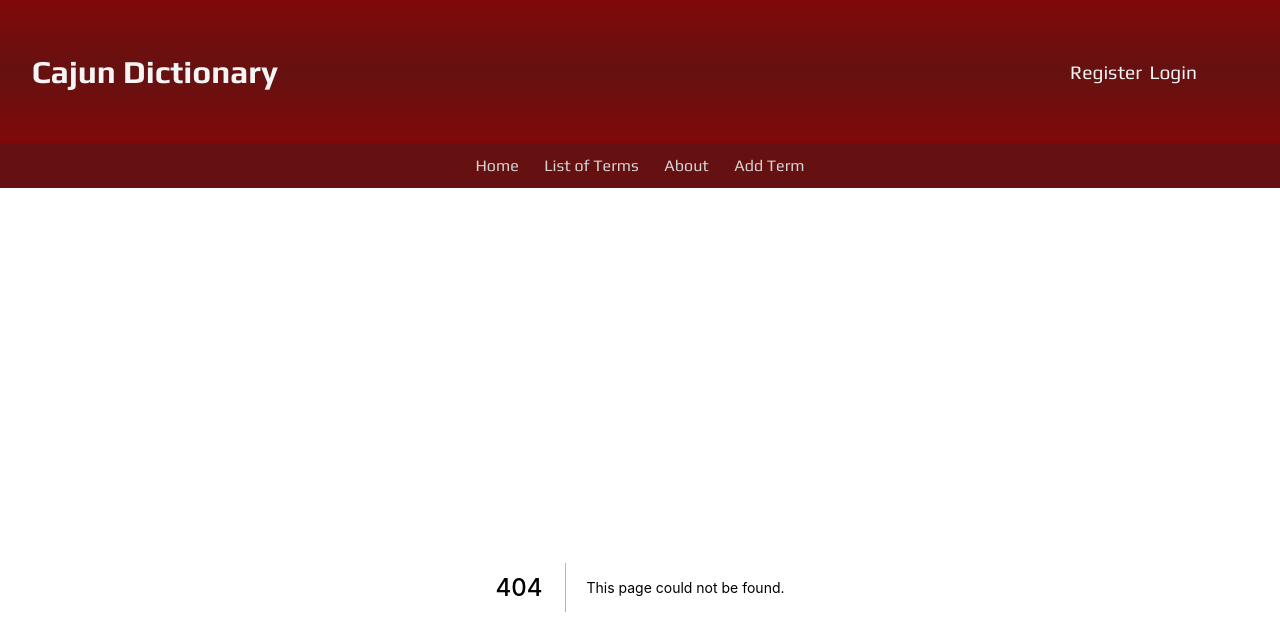
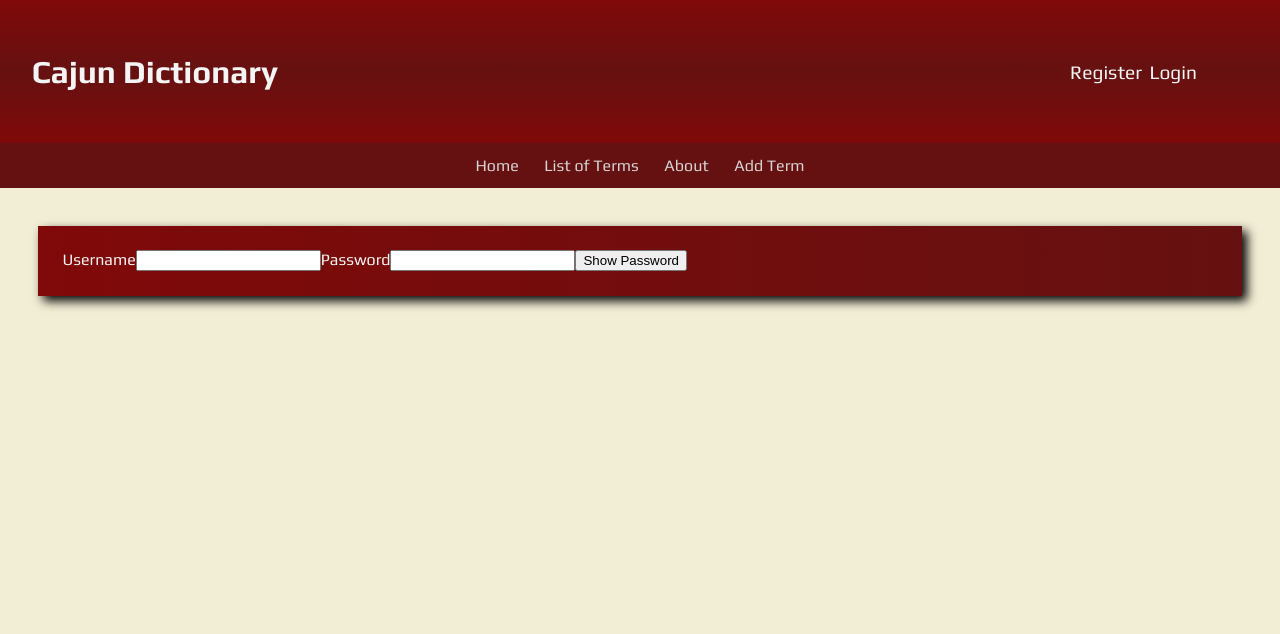
Before and after one commit to ctdupuis/cajun-dictionary, a Next.js app in the folder next-cajun-dictionary/: page /auth in a window 1280 px wide. Before the commit this address had no page. Shown: the top 634 px of the page. Built offline with nearby package versions, Linux system fonts and the light colour scheme.

Commit message:
started building auth form component

```diff
--- /dev/null
+++ b/next-cajun-dictionary/pages/auth/index.js
@@ -0,0 +1,33 @@
+import { useState } from "react";
+
+export default function AuthForm(props) {
+    const [form, setForm] = useState('login');
+    const [showPassword, setShowPassword] = useState('password');
+    const [formData, setFormData] = useState({
+        username: "",
+        password: ""
+    })
+
+    const togglePasswordShow = () => {
+       if (showPassword === 'password') {
+            setShowPassword('text')
+       } else if (showPassword === 'text') {
+            setShowPassword('password')
+       }
+    }
+
+    return(
+        <div className="wrapper">
+            <section className="container bg-red1">
+                <form>
+                    <label htmlFor='username'>Username</label>
+                    <input type='text' name='username' />
+
+                    <label htmlFor='password'>Password</label>
+                    <input type={showPassword} name='password' />
+                    <button onClick={togglePasswordShow}>Show Password</button>
+                </form>
+            </section>
+        </div>
+    )
+}
```
